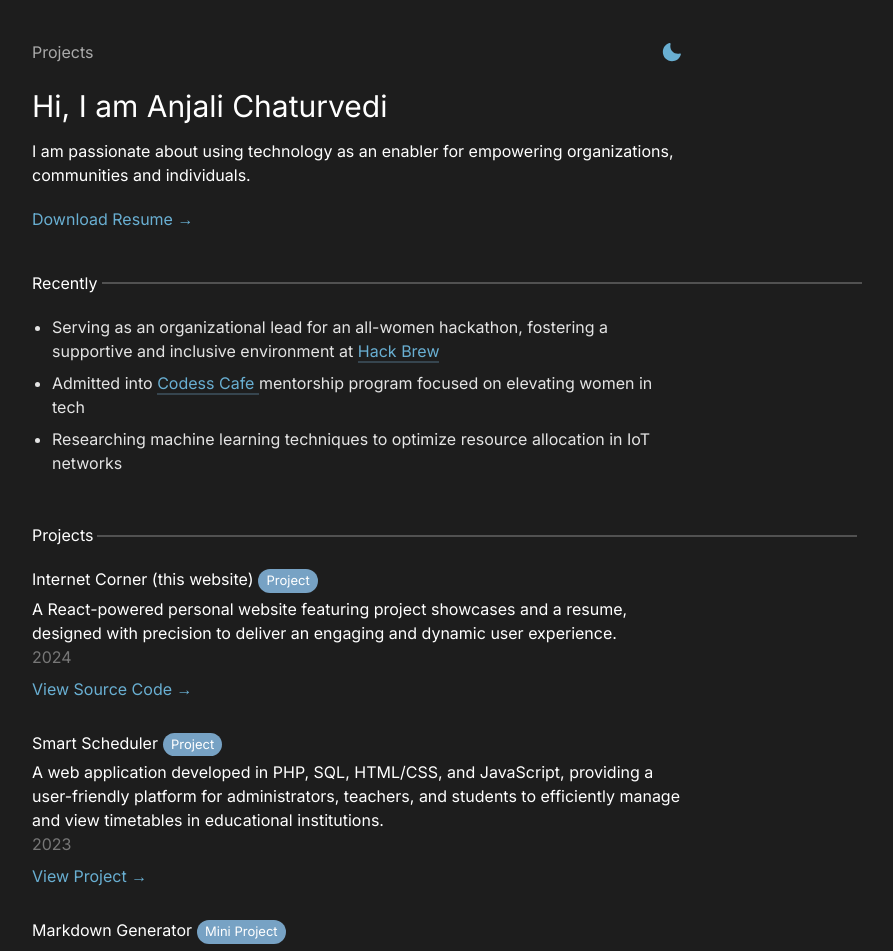
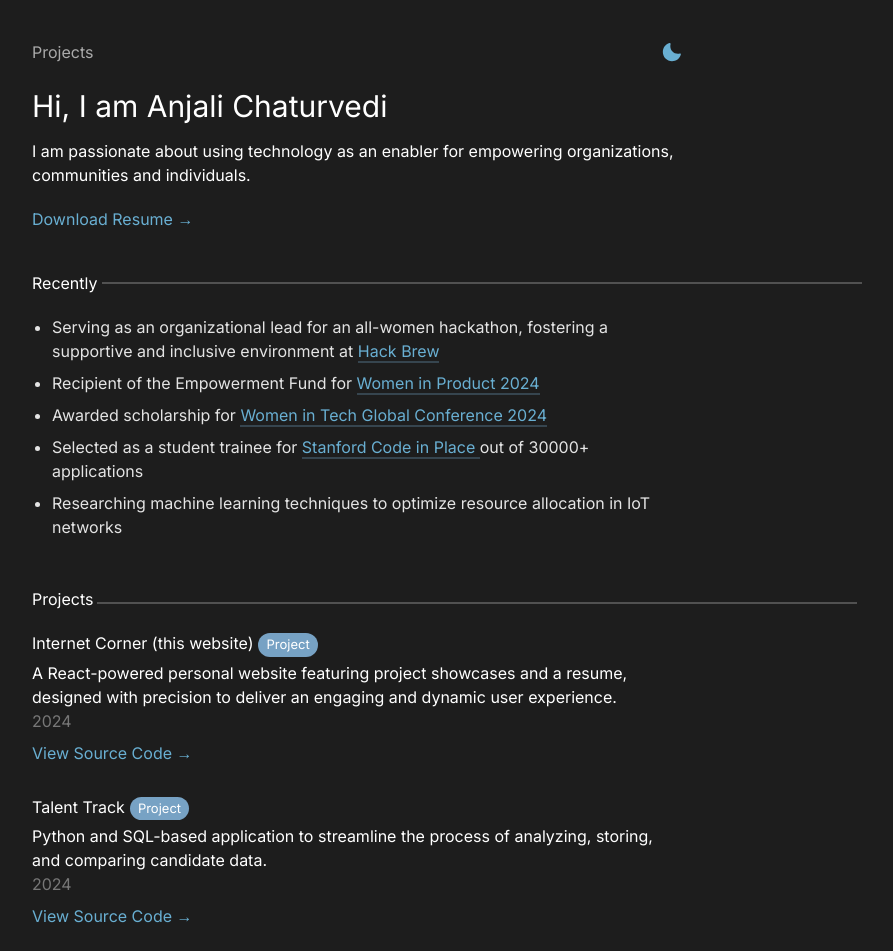
Before and after one commit to anjalichaturvedi/internet-corner, a React (Create React App) app: page / in a window 1280 px wide. Shown: the top 951 px of the page, without its empty margins (278-1171 px from the left). Built offline with nearby package versions, Linux system fonts and the light colour scheme.

Commit message:
added april's update

```diff
--- a/src/App.js
+++ b/src/App.js
@@ -119,16 +119,38 @@ function App() {
                         </a>{" "}
                       </li>
                       <li>
-                        Admitted into{" "}
+                        Recipient of the Empowerment Fund for{" "}
                         <a
                           target="_blank"
-                          href="https://www.linkedin.com/company/codesscafe/"
+                          href="https://womenpm.org"
                           className="company-link"
                         >
                           {" "}
-                          Codess Cafe{" "}
+                          Women in Product 2024{" "}
+                        </a>
+                      </li>
+                      <li>
+                        Awarded scholarship for{" "}
+                        <a
+                          target="_blank"
+                          href="https://womenpm.org"
+                          className="company-link"
+                        >
+                          {" "}
+                          Women in Tech Global Conference 2024{" "}
+                        </a>
+                      </li>
+                      <li>
+                        Selected as a student trainee for{" "}
+                        <a
+                          target="_blank"
+                          href="https://codeinplace.stanford.edu"
+                          className="company-link"
+                        >
+                          {" "}
+                          Stanford Code in Place{" "}
                         </a>{" "}
-                        mentorship program focused on elevating women in tech
+                        out of 30000+ applications
                       </li>
                       <li>
                         Researching machine learning techniques to optimize
@@ -153,6 +175,24 @@ function App() {
                       <p className="project-year">2024</p>
                       <a
                         href="https://github.com/anjalichaturvedi/anjalichaturvedi.github.io"
+                        className="view-project-link"
+                      >
+                        View Source Code →
+                      </a>
+                    </div>
+                    <div className="project-item">
+                      <h3>
+                        Talent Track
+                        <span className="project-tag">Project</span>
+                      </h3>
+                      <p>
+                        Python and SQL-based application to streamline the
+                        process of analyzing, storing, and comparing candidate
+                        data.
+                      </p>
+                      <p className="project-year">2024</p>
+                      <a
+                        href="https://github.com/anjalichaturvedi/talent-track"
                         className="view-project-link"
                       >
                         View Source Code →
```
